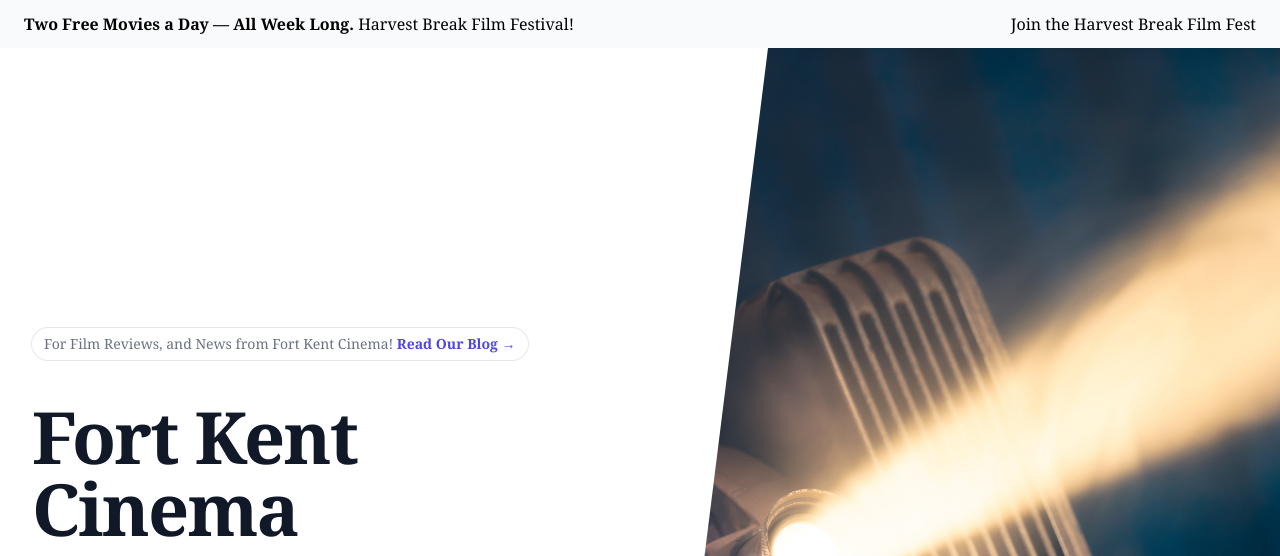
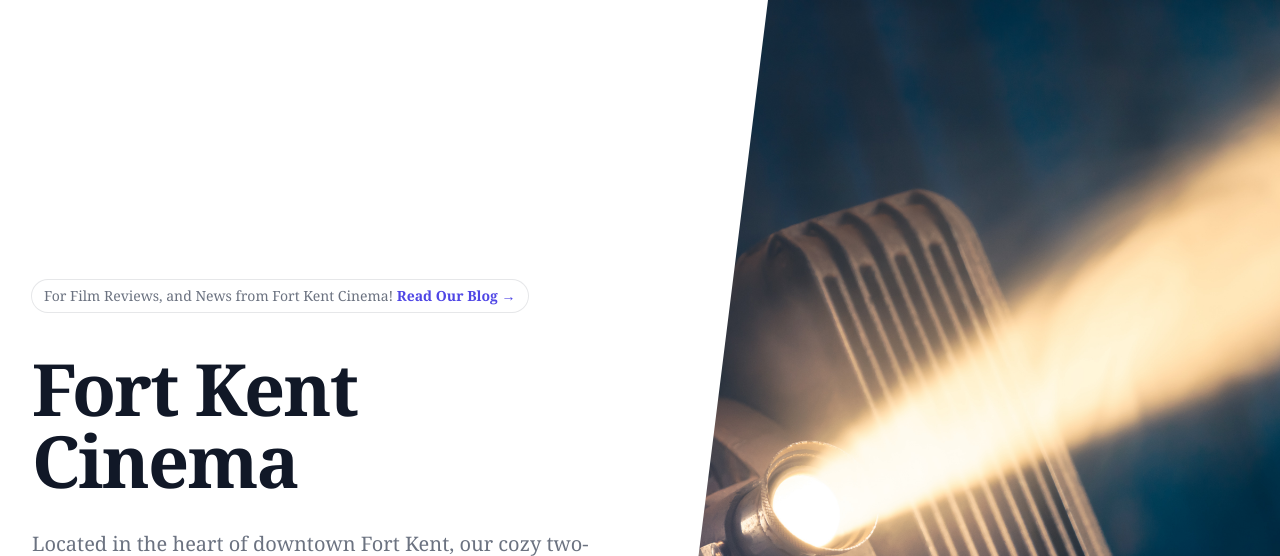
Before and after one commit to BrandonGoding/api_fortkentcinema_com, a Django app: page / in a window 1280 px wide. Shown: the part 84-640 px from the top of the page. Run offline with Django 5.2, Linux system fonts and the light colour scheme; data that the repository does not hold is empty; some libraries are stand-ins or nearby versions.

Commit message:
removed CTA and updated popcorn

```diff
--- a/website/templates/website/index.html
+++ b/website/templates/website/index.html
@@ -1,16 +1,6 @@
 {% extends 'base.html' %}
 {% load static %}
 {% block content %}
- <section class="border-base-300">
-  <div class="max-w-7xl mx-auto px-6 py-3 flex flex-col sm:flex-row items-center justify-between gap-3">
-    <span class="text-sm sm:text-base">
-      <strong>Two Free Movies a Day — All Week Long.</strong> Harvest Break Film Festival!
-    </span>
-    <a href="/events/harvest-week-film-festival-2025/" class="btn btn-sm sm:btn-md btn-primary">
-      Join the Harvest Break Film Fest
-    </a>
-  </div>
-</section>
 
     <div class="bg-white">
         <div class="relative">
@@ -287,7 +277,7 @@
                     <li class="flex justify-between items-center px-2 py-1 bg-gray-50 rounded"><span
                             class="font-medium">Jumbo</span><span class="text-right text-gray-700">$8.50</span></li>
                     <li class="flex justify-between items-center px-2 py-1 bg-gray-50 rounded"><span
-                            class="font-medium">Big Ol Bag</span><span class="text-right text-gray-700">$11.00</span>
+                            class="font-medium">Big Ol Bag</span><span class="text-right text-gray-700">$10.00</span>
                     </li>
                 </ul>
             </div>
```
